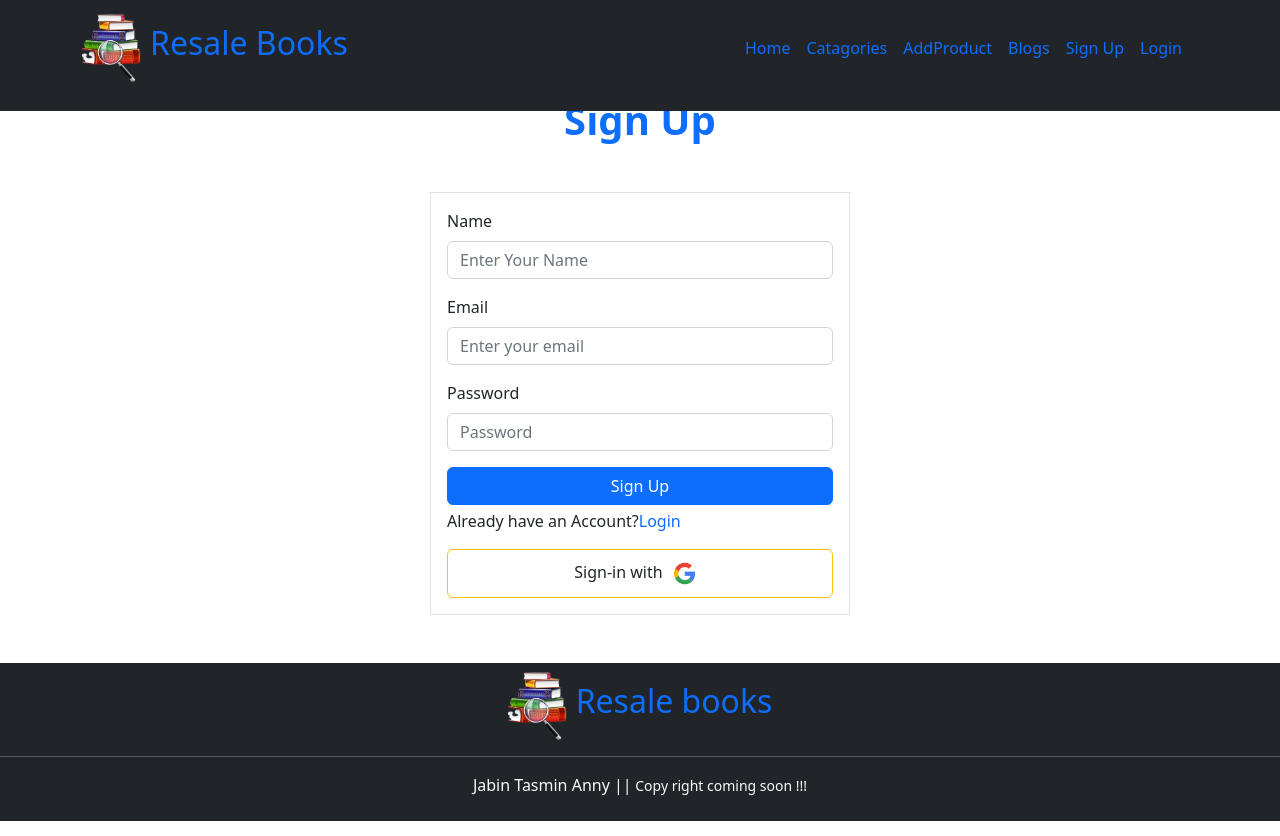
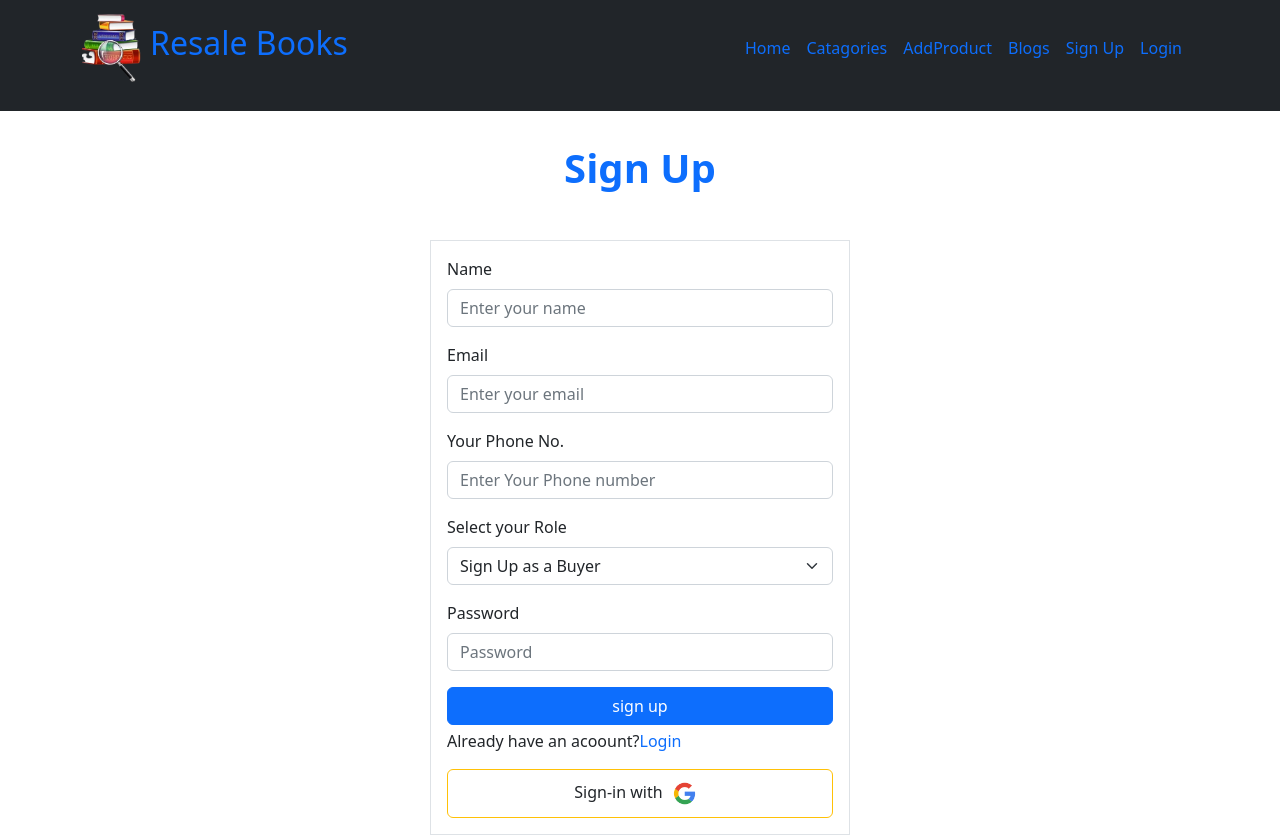
Before and after one commit to Anny27-pixel/resale-books-client, a React (Create React App) app: page /signUp in a window 1280 px wide. Shown: the top 836 px of the page. Built offline with nearby package versions, Linux system fonts and the light colour scheme; no server answers.

Commit message:
update user profile and post the user into database

```diff
--- a/src/Context/UserContext.js
+++ b/src/Context/UserContext.js
@@ -9,6 +9,7 @@ import {
     signInWithEmailAndPassword,
     onAuthStateChanged,
     signOut,
+    updateProfile,
 } from "firebase/auth";
 import { useEffect } from "react";
 
@@ -33,6 +34,10 @@ const UserContext = ({ children }) => {
         return signInWithPopup(auth, googleProvider);
     };
 
+    const updateUser = (userInfo) => {
+        return updateProfile(auth.currentUser, userInfo);
+    };
+
     const logOut = () => {
         return signOut(auth);
     };
@@ -54,6 +59,7 @@ const UserContext = ({ children }) => {
         createUser,
         signIn,
         setUser,
+        updateUser,
         logOut,
         googleSignIn,
     };
--- a/src/pages/Login/Login.js
+++ b/src/pages/Login/Login.js
@@ -5,6 +5,7 @@ import Form from "react-bootstrap/Form";
 import { Link, useNavigate } from "react-router-dom";
 import { AuthContext } from "../../Context/UserContext";
 import logo from '../../assets/google.png';
+import toast from "react-hot-toast";
 
 
 const Login = () => {
@@ -18,11 +19,13 @@ const Login = () => {
             .then((res) => {
                 const user = res.user;
                 setUser(user);
+                toast.success("sign in Successful");
                 navigate("/home");
             })
             .catch((error) => {
-                alert("Cant sign in");
+
                 console.error(error);
+                toast.error("Sign-in Failed");
             });
     };
 
@@ -35,7 +38,7 @@ const Login = () => {
             .then((res) => {
                 const user = res.user;
                 setUser(user);
-                alert("sign in Successful");
+                toast.success("sign in Successful");
                 console.log(user);
                 form.reset();
                 navigate("/home");
@@ -43,13 +46,13 @@ const Login = () => {
             .catch((error) => {
                 console.error(error);
                 setError(error.code);
-                alert("Sign-in Failed");
+                toast.error("Sign-in Failed");
             });
     };
     return (
         <div>
             <div className="container mt-5 pt-5">
-                <h1 className="d-flex justify-content-center fw-bold text-primary">Login</h1>
+                <h1 className="d-flex justify-content-center fw-bold text-primary mt-5 ">Login</h1>
                 <div
                     className="form-container mx-auto border border-1 p-3 my-5"
                     style={{ maxWidth: "420px" }}
@@ -88,7 +91,7 @@ const Login = () => {
                     <div className="d-flex justify-content-between">
                         <button
                             onClick={handleGoogleSignIn}
-                            className="btn btn-outline-warning text-dark "
+                            className="btn btn-outline-warning text-dark w-100 "
                         >
                             Sign-in with
                             <img
--- a/src/pages/SignUp/SignUp.js
+++ b/src/pages/SignUp/SignUp.js
@@ -6,23 +6,52 @@ import Form from "react-bootstrap/Form";
 import { Link, useNavigate } from "react-router-dom";
 import { AuthContext } from '../../Context/UserContext';
 import logo from '../../assets/google.png';
+import toast from 'react-hot-toast';
 
 
 
 const SignUp = () => {
     const [error, setError] = useState("");
-    const { createUser, setUser, googleSignIn } = useContext(AuthContext);
+    const { createUser, setUser, googleSignIn, updateUser } = useContext(AuthContext);
     const navigate = useNavigate();
+
+    const addUserToDB = (user) => {
+        fetch("http://localhost:5000/addUser", {
+            method: "POST",
+            headers: {
+                "content-type": "application/json",
+            },
+            body: JSON.stringify(user),
+        })
+            .then((res) => res.json())
+            .then((data) => {
+                toast.success("User added successfully");
+                console.log(data);
+            })
+            .catch((err) => {
+                console.error(err);
+                toast.error("User don't added");
+            });
+    };
 
     const handleGoogleSignIn = () => {
         googleSignIn()
             .then((res) => {
                 const user = res.user;
                 setUser(user);
+                toast.success('sign up successful');
+                const myUser = {
+                    uid: user.uid,
+                    name: user.displayName,
+                    contact: user.phoneNumber,
+                    role: "buyer",
+                    email: user.email,
+                };
+                addUserToDB(myUser);
                 navigate("/home");
             })
             .catch((error) => {
-                alert("Cant sign in");
+                toast.error("Cant sign up");
                 console.error(error);
             });
     };
@@ -30,32 +59,56 @@ const SignUp = () => {
     const handleSubmit = (event) => {
         event.preventDefault();
         const form = event.target;
+        const name = form.name.value;
         const email = form.email.value;
         const password = form.password.value;
-        console.log(email, password);
+        const role = form.role.value;
+        const contact = form.contact.value;
+        console.log(role, contact);
 
         if (password.length <= 6) {
-            setError("set the password at least 6 characters long");
+            setError("Set the password minimum 6 characters long");
+            return;
         }
 
         createUser(email, password)
             .then((res) => {
+                toast.success('sign up successful');
                 const user = res.user;
-                setUser(user);
-                alert("Sign up Successful");
-                form.reset();
+                const userInfo = {
+                    displayName: name,
+                    photoURL:
+                        "https://www.svgrepo.com/show/382095/female-avatar-girl-face-woman-user-4.svg",
+                    phoneNumber: contact,
+                };
+
+                updateUser(userInfo)
+                    .then(() => {
+                        setUser(user);
+                        console.log(user);
+                    })
+                    .catch((err) => console.error(err));
+
+                const myUser = {
+                    uid: user.uid,
+                    name: name,
+                    contact: contact,
+                    role: role,
+                    email: user.email,
+                };
+                addUserToDB(myUser);
                 navigate("/home");
             })
             .catch((error) => {
-                alert("User Sign up Failed.");
-                console.error(error);
+                toast.error(` Can't sign up because of ${error.code}`);
+                console.log(error);
             });
     };
 
     return (
         <div>
             <div className="container mt-5 pt-5">
-                <h1 className="d-flex justify-content-center fw-bold text-primary">Sign Up</h1>
+                <h1 className="d-flex justify-content-center fw-bold text-primary mt-5 ">Sign Up</h1>
                 <div
                     className="form-container mx-auto border border-1 my-5 p-3"
                     style={{ maxWidth: "420px" }}
@@ -66,12 +119,12 @@ const SignUp = () => {
                             <Form.Control
                                 type="name"
                                 name="name"
-                                placeholder="Enter Your Name"
+                                placeholder="Enter your name"
                                 required
                             />
                         </Form.Group>
 
-                        <Form.Group className="mb-3" controlId="formBasicEmail">
+                        <Form.Group className="mb-3">
                             <Form.Label>Email</Form.Label>
                             <Form.Control
                                 type="email"
@@ -79,6 +132,25 @@ const SignUp = () => {
                                 placeholder="Enter your email"
                                 required
                             />
+                        </Form.Group>
+
+                        <Form.Group className="mb-3">
+                            <Form.Label>Your Phone No.</Form.Label>
+                            <Form.Control
+                                type="tel"
+                                name="contact"
+                                placeholder="Enter Your Phone number"
+                                required
+                            />
+                        </Form.Group>
+                        <Form.Group className="mb-3">
+                            <Form.Label>Select your Role</Form.Label>
+                            <Form.Select aria-label="Default select example" name="role">
+                                <option value="buyer" selected>
+                                    Sign Up as a Buyer
+                                </option>
+                                <option value="seller"> Sign Up as a Seller</option>
+                            </Form.Select>
                         </Form.Group>
 
                         <Form.Group className="mb-3" controlId="formBasicPassword">
@@ -93,11 +165,11 @@ const SignUp = () => {
                         </Form.Group>
 
                         <Button variant="primary" type="submit" className="d-block w-100">
-                            Sign Up
+                            sign up
                         </Button>
                     </Form>
                     <p className="mt-1 mb-3 ">
-                        Already have an Account?
+                        Already have an acoount?
                         <Link className="text-decoration-none" to="/login">
                             Login
                         </Link>
```
